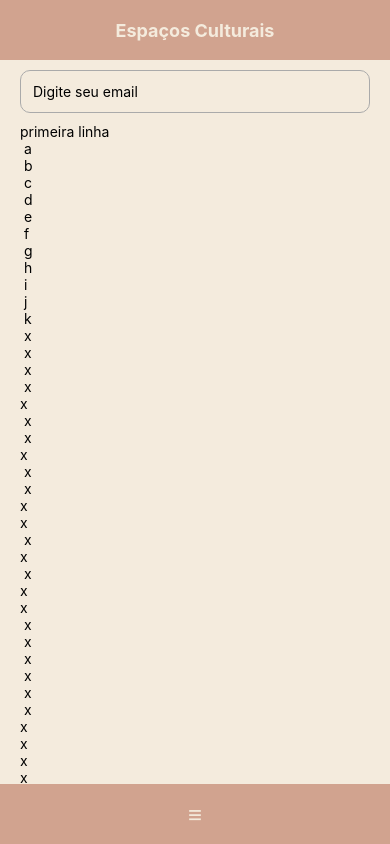
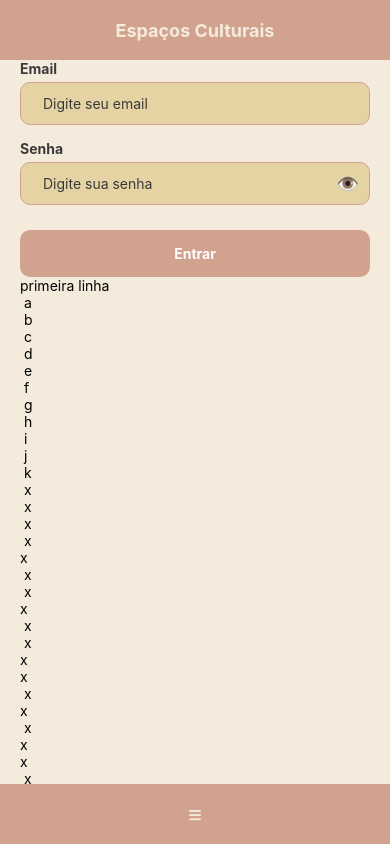
Before and after one commit to ARS1802/eventos-culturais-mobile, a React Native app: screen / in a window 390 px wide. Built offline with nearby package versions, Linux system fonts and the light colour scheme.

Commit message:
ft: validação e-mail e senha + e implementação no AppNavigation

```diff
--- a/assets/colors.js
+++ b/assets/colors.js
@@ -1,4 +1,4 @@
-export default {
+export default{
   primary: '#D1A38F',
   secondary: '#D8A7B1',
   accent: '#E6D3A3',
--- a/components/Input.jsx
+++ b/components/Input.jsx
@@ -1,27 +1,71 @@
-import React from 'react';
-import { View, TextInput, StyleSheet } from 'react-native';
+import React, { useState } from 'react';
+import { View, TextInput, Text, StyleSheet, TouchableOpacity } from 'react-native';
+import COLORS from '../assets/colors';
 
-export default function Input({ placeholder, value, onChangeText }) {
+export default function Input({ label, error, secureTextEntry, ...props }) {
+  const [isSecure, setIsSecure] = useState(secureTextEntry); {/* Importante para verificação se a senha está visível */}
+
   return (
+
     <View style={styles.container}>
-      <TextInput
-        style={styles.input}
-        placeholder={placeholder}
-        value={value}
-        onChangeText={onChangeText}
-      />
+      {/* Label */}
+      {label && <Text style={styles.label}>{label}</Text>}
+
+
+      <View style={[styles.inputContainer, error && styles.inputError]}>
+        <TextInput
+          style={styles.input}
+          secureTextEntry={isSecure}
+          {...props}
+        />
+
+        {secureTextEntry && (
+          <TouchableOpacity onPress={() => setIsSecure(!isSecure)}>
+            <Text style={styles.eye}>
+              {isSecure ? '👁️' : '🙈'}
+            </Text>
+          </TouchableOpacity>
+        )}
+      </View>
+
+
+      {error && <Text style={styles.error}>{error}</Text>}
     </View>
   );
 }
 
 const styles = StyleSheet.create({
   container: {
-    marginVertical: 10,
+    marginBottom: 15,
+  },
+  label: {
+    marginBottom: 5,
+    fontWeight: 'bold',
+    color: COLORS.text,
+  },
+  inputContainer: {
+    flexDirection: 'row',
+    alignItems: 'center',
+    borderWidth: 1,
+    borderColor: COLORS.primary,
+    borderRadius: 10,
+    backgroundColor: COLORS.accent,
+    paddingHorizontal: 10,
   },
   input: {
-    borderWidth: 1,
-    borderColor: '#aaa',
+    flex: 1,
     padding: 12,
-    borderRadius: 10,
+    color: COLORS.text,
+  },
+  inputError: {
+    borderColor: COLORS.error,
+  },
+  error: {
+    color: COLORS.error,
+    marginTop: 5,
+  },
+  eye: {
+    fontSize: 18,
+    color: COLORS.primary,
   },
 });
--- a/navigation/AppNavigation.jsx
+++ b/navigation/AppNavigation.jsx
@@ -1,4 +1,6 @@
 import React from "react";
+import { useState } from "react";
+import { TouchableOpacity } from "react-native";
 import { NavigationContainer } from "@react-navigation/native";
 import { createNativeStackNavigator } from "@react-navigation/native-stack";
 import { Text } from "react-native";
@@ -9,12 +11,71 @@ import Input from "../components/Input";
 
 const Stack = createNativeStackNavigator();
 
-const LoginScreen = () => (
+const LoginScreen = () => {
+  const [email, setEmail] = useState('');
+  const [senha, setSenha] = useState('');
+
+
+  const [erroEmail, setErroEmail] = useState('');
+  const [erroSenha, setErroSenha] = useState('');
+
+  function validar() {
+    let valido = true;
+
+    if (email === '') {
+      setErroEmail('Email é obrigatório');
+    } else {
+      setErroEmail('');
+      alert('OK');
+    }
+
+    if (senha === '') {
+      setErroSenha('Senha é obrigatória');
+      valido = false;
+    } else{
+      setErroSenha('');
+    }
+
+    if (valido) {
+      alert('OK');
+    } else{
+      alert('Preencha os campos corretamente');
+    }
+  }
+
+
+
+
+  return (
   <MainContainer
     top={<Header title="Espaços Culturais" />}
     bottom={<Bottom tipo="visitante" onFiltro={() => alert("filtro!")} />}
   >
-    <Input label="Email" placeholder="Digite seu email" />
+
+    <Input
+  label="Email"
+  placeholder="Digite seu email"
+  value={email}
+  onChangeText={setEmail}
+  error={erroEmail}
+    />
+    <Input
+  label="Senha"
+  placeholder="Digite sua senha"
+  value={senha}
+  onChangeText={setSenha}
+  secureTextEntry
+  error={erroSenha}
+/>
+      <TouchableOpacity onPress={validar} style={{
+          backgroundColor: "#D1A38F",
+          padding: 15,
+          borderRadius: 10,
+          alignItems: "center",
+          marginTop: 10
+        }}
+      > <Text style={{ color: "#fff", fontWeight: "bold" }}> Entrar </Text>
+      </TouchableOpacity>
 
 
     <Text>
@@ -31,7 +92,7 @@ const LoginScreen = () => (
       {"\n"}vx {"\n"}x {"\n"}x {"\n"}x {"\n"}FIM DA LINHA {"\n"}
     </Text>
   </MainContainer>
-);
+)};
 
 const TelaTemp = ({ nome }) => <Text>{nome}</Text>;
 const CadastroScreen = () => <TelaTemp nome="Cadastro" />;
```
